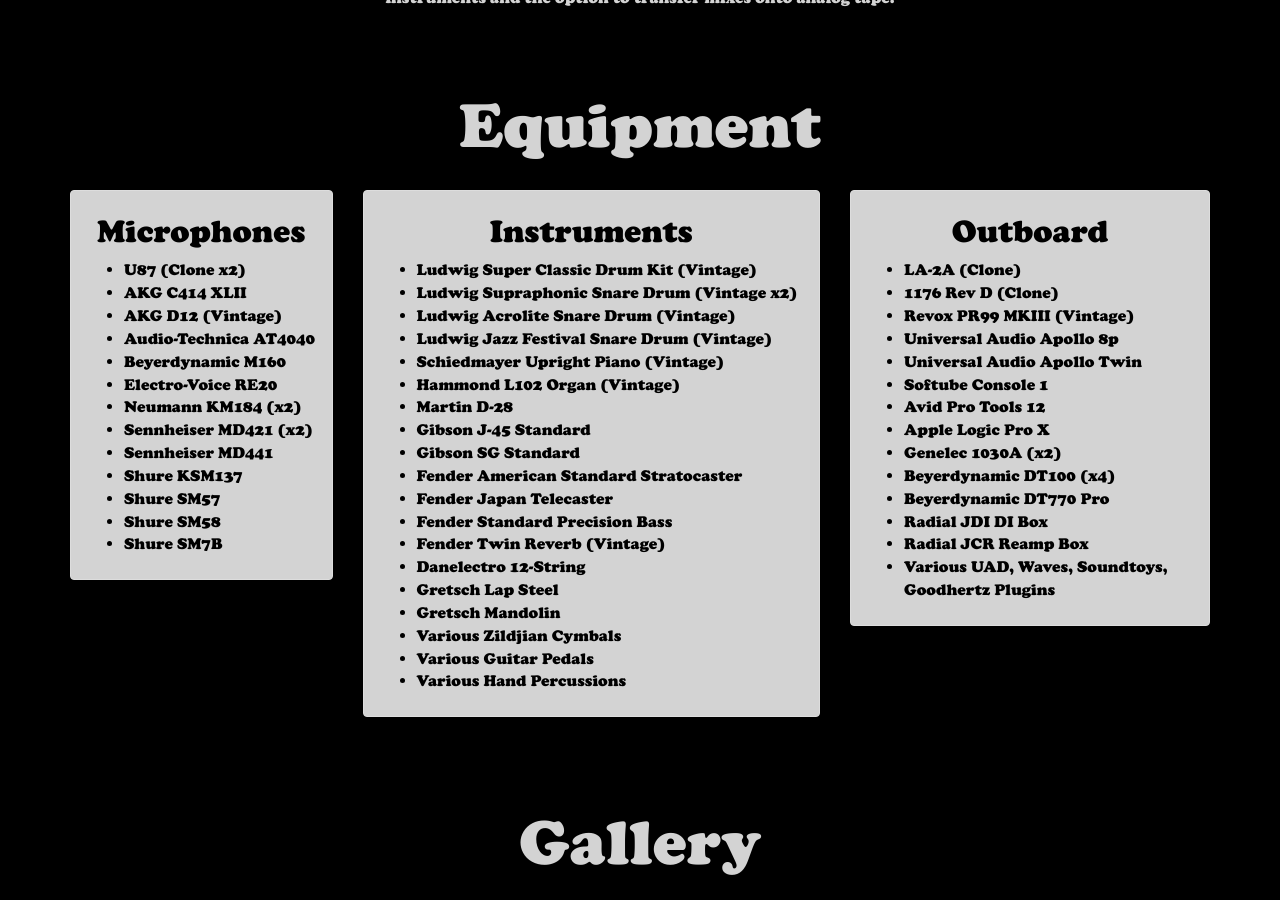
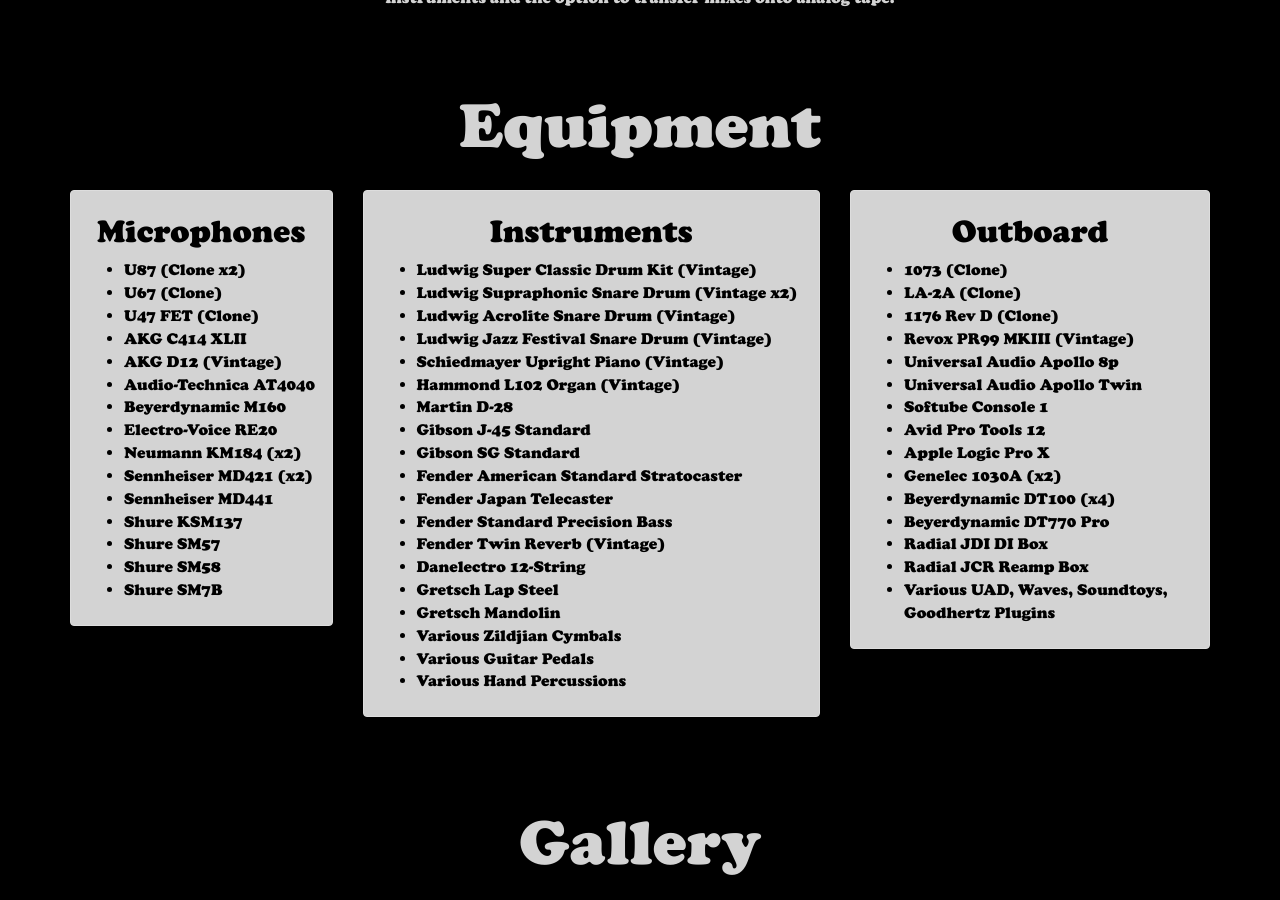
Before and after one commit to that70sstudio/that70sstudio.github.io, a Jekyll site: the page built from index.html, in a window 1280 px wide and 900 px high, scrolled down 789 px. Built offline with Jekyll 4.4.1, drawn with Linux system fonts in a browser that asks for light colours.

Commit message:
Update equipment.yml

```diff
--- a/_data/equipment.yml
+++ b/_data/equipment.yml
@@ -1,6 +1,8 @@
 microphones:
 
   - U87 (Clone x2)
+  - U67 (Clone)
+  - U47 FET (Clone)
   - AKG C414 XLII
   - AKG D12 (Vintage)
   - Audio-Technica AT4040
@@ -38,6 +40,7 @@
 
 outboard:
 
+  - 1073 (Clone)
   - LA-2A (Clone)
   - 1176 Rev D (Clone)
   - Revox PR99 MKIII (Vintage)
```
